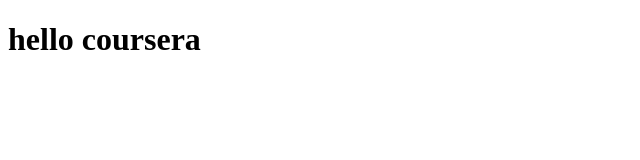
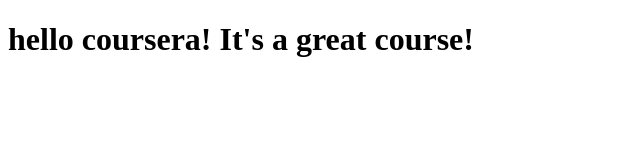
Before and after one commit to onayna/coursera-test, a plain HTML site: page site/index.html in a window 1280 px wide. Shown: the whole page, without its empty margins (0-640 px from the left). Drawn offline with Linux system fonts and the light colour scheme.

Commit message:
small to addition to our page content

```diff
--- a/site/index.html
+++ b/site/index.html
@@ -1,9 +1,9 @@
 <!DOCTYPE html>
 <html>
 <head>
-	<title> hello coursera</title>
+	<title> hello coursera!</title>
 </head>
 <body>
-<h1> hello coursera </h1>
+<h1> hello coursera! It's a great course! </h1>
 </body>
 </html>
```
